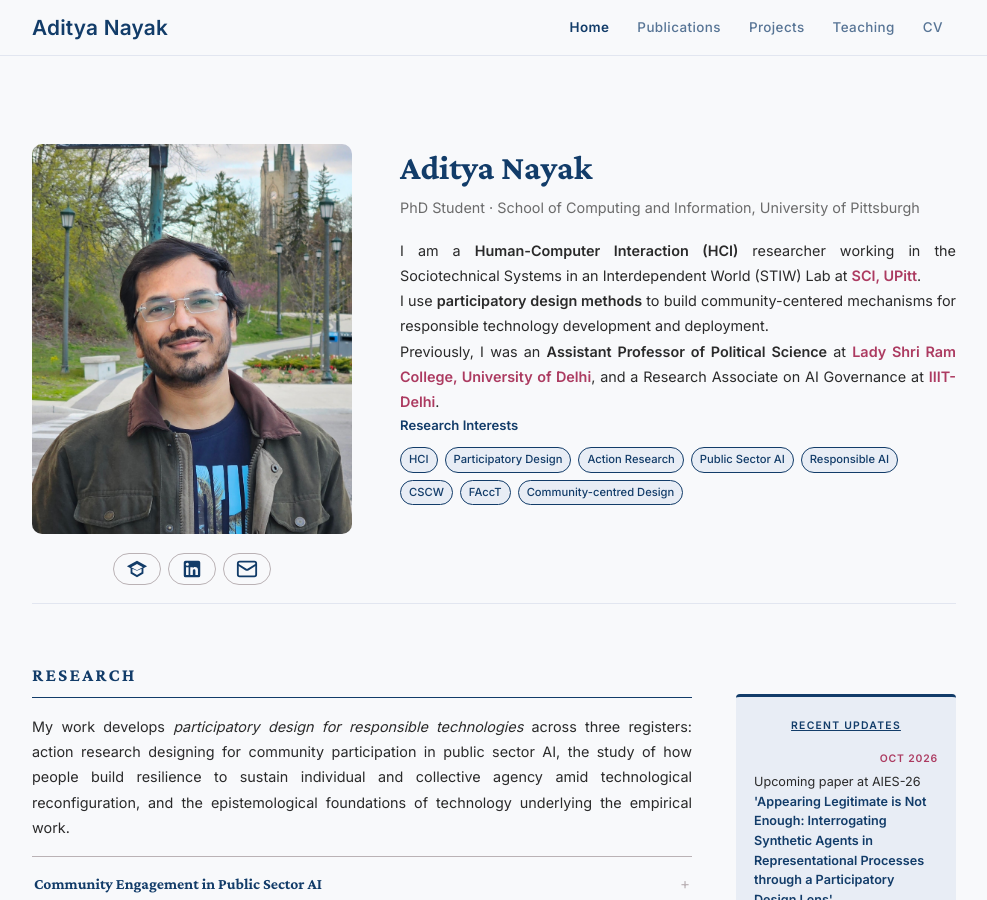
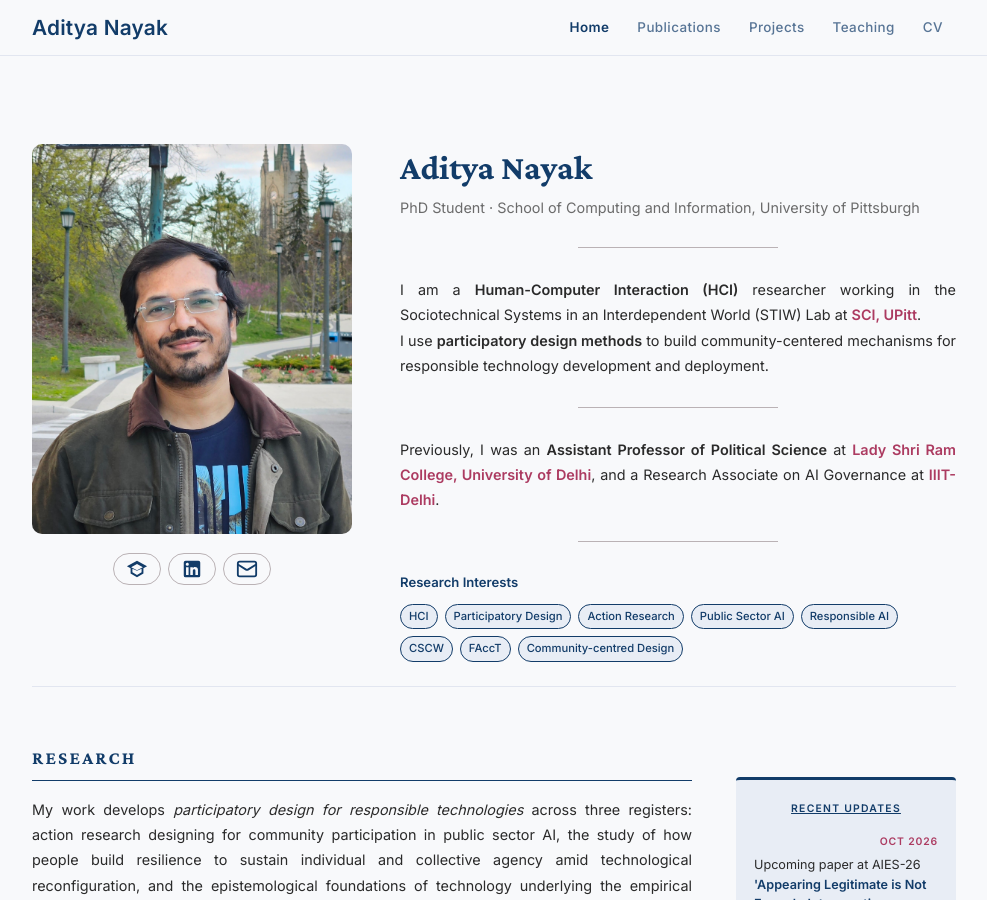
Before and after one commit to adityanayak-info/adityanayak-info.github.io, a Jekyll site: the page built from index.md, in a window 1280 px wide and 900 px high. Shown: the whole window, without its empty margins (146-1133 px from the left). Built offline with Jekyll 4.4.1, drawn with Linux system fonts in a browser that asks for light colours.

Commit message:
Refactor profile section with additional horizontal rules

```diff
--- a/_layouts/default.html
+++ b/_layouts/default.html
@@ -177,14 +177,14 @@
             <h1>Aditya Nayak</h1>
             <p class="profile-subtitle">PhD Student · School of Computing and Information, University of Pittsburgh</p>
 
-
+            <hr class="profile-rule">
 
             <p>I am a <strong>Human-Computer Interaction (HCI)</strong> researcher working in the Sociotechnical Systems in an Interdependent World (STIW) Lab at <a class="inst-link" href="https://www.sci.pitt.edu" target="_blank">SCI, UPitt</a>.<br>I use <strong>participatory design methods</strong> to build community-centered mechanisms for responsible technology development and deployment.</p>
 
-
+            <hr class="profile-rule">
 
             <p>Previously, I was an <strong>Assistant Professor of Political Science</strong> at <a class="inst-link" href="https://www.lsr.edu.in" target="_blank">Lady Shri Ram College, University of Delhi</a>, and a Research Associate on AI Governance at <a class="inst-link" href="https://www.iiitd.ac.in" target="_blank">IIIT-Delhi</a>. <!--I hold an M.Phil. from <a class="inst-link" href="https://www.jnu.ac.in" target="_blank">Jawaharlal Nehru University</a> with a thesis on "Artificial Intelligence and the Changing Forms of Work".--></p>
-
+              <hr class="profile-rule">
 
               <p style="font-size:0.82rem;font-weight:600;color:var(--navy);margin:0 0 6px;"><strong>Research Interests</strong></p>
               <div class="interest-tags">
```
